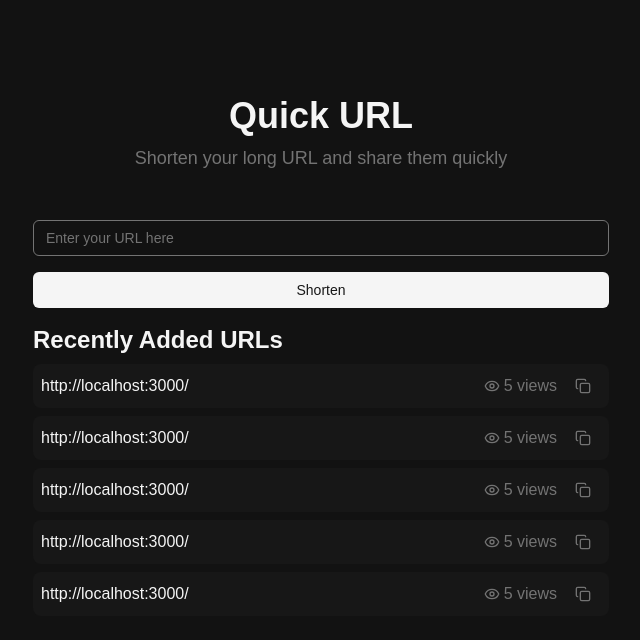
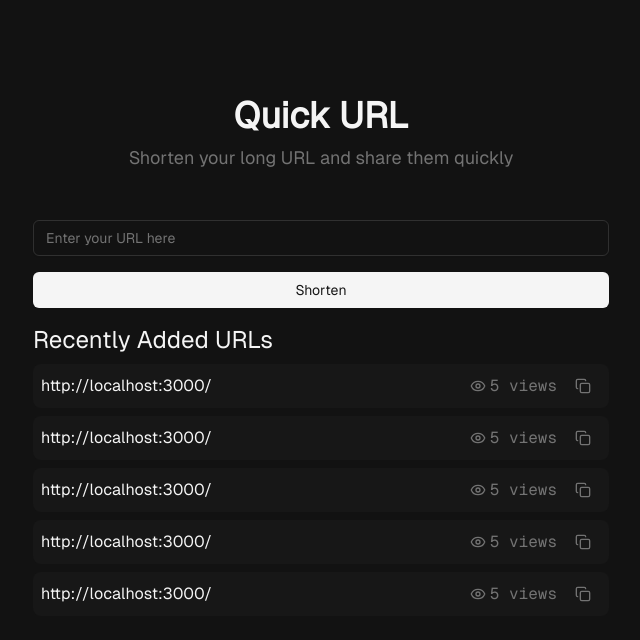
Before and after one commit to Lokendrakushwah12/Linkify, a Next.js app: page / in a window 1280 px wide. Shown: the top 640 px of the page, without its empty margins (319-959 px from the left). Built offline with nearby package versions, Linux system fonts and the light colour scheme.

Commit message:
Prisma setup

```diff
--- a/app/globals.css
+++ b/app/globals.css
@@ -2,9 +2,28 @@
 @tailwind components;
 @tailwind utilities;
 
+@font-face {
+  font-family: 'Geist';
+  src: url('./fonts/GeistVF.woff') format('woff');
+  font-weight: normal;
+  font-style: normal;
+  font-display: swap;
+}
+@font-face {
+  font-family: 'GeistMono';
+  src: url('./fonts/GeistMonoVF.woff') format('woff');
+  font-weight: normal;
+  font-style: normal;
+  font-display: swap;
+}
+
 body {
-  font-family: Arial, Helvetica, sans-serif;
+  font-family: "Geist", Helvetica, sans-serif;
   background-color: #121212;
+}
+
+.mono {
+  font-family: "GeistMono", monospace;
 }
 
 @layer utilities {
--- a/components/shortern-from.tsx
+++ b/components/shortern-from.tsx
@@ -17,7 +17,7 @@ const ShorternForm = () => {
         <Input
           type="text"
           placeholder="Enter your URL here"
-          className="border-muted-foreground"
+          className="border-muted-foreground/30 hover:border-muted-foreground/50"
           onChange={(e) => setUrl(e.target.value)}
           value={url}
           required
--- a/components/url-list.tsx
+++ b/components/url-list.tsx
@@ -6,7 +6,7 @@ import { Button } from "./ui/button";
 const UrlList = () => {
   return (
     <div>
-      <h2 className="text-2xl font-bold mb-2">Recently Added URLs</h2>
+      <h2 className="text-2xl font-[500] mb-2">Recently Added URLs</h2>
       <ul className="space-y-2">
         {[...Array(5)].map((_, i) => (
           <li className="flex bg-primary p-2 py-1 rounded-lg items-center w-full justify-between">
@@ -16,7 +16,7 @@ const UrlList = () => {
             <div className="flex gap-2 items-center justify-center">
               <div className="flex gap-1 items-center justify-center">
                 <EyeIcon className="w-4 h-4 text-muted-foreground" />
-                <div className="text-muted-foreground">5 views</div>
+                <div className="text-muted-foreground mono">5 views</div>
               </div>
               <Button
                 variant="ghost"
--- a/package.json
+++ b/package.json
@@ -9,6 +9,7 @@
     "lint": "next lint"
   },
   "dependencies": {
+    "@prisma/client": "^5.20.0",
     "@radix-ui/react-icons": "^1.3.0",
     "@radix-ui/react-slot": "^1.1.0",
     "class-variance-authority": "^0.7.0",
@@ -27,6 +28,7 @@
     "eslint": "^8",
     "eslint-config-next": "14.2.14",
     "postcss": "^8",
+    "prisma": "^5.20.0",
     "tailwindcss": "^3.4.1",
     "typescript": "^5"
   }
```
Also changed, not shown: lib/db.ts (added, +15 -0 lines), 2 other files (tests, documents, lock files or other folders).
